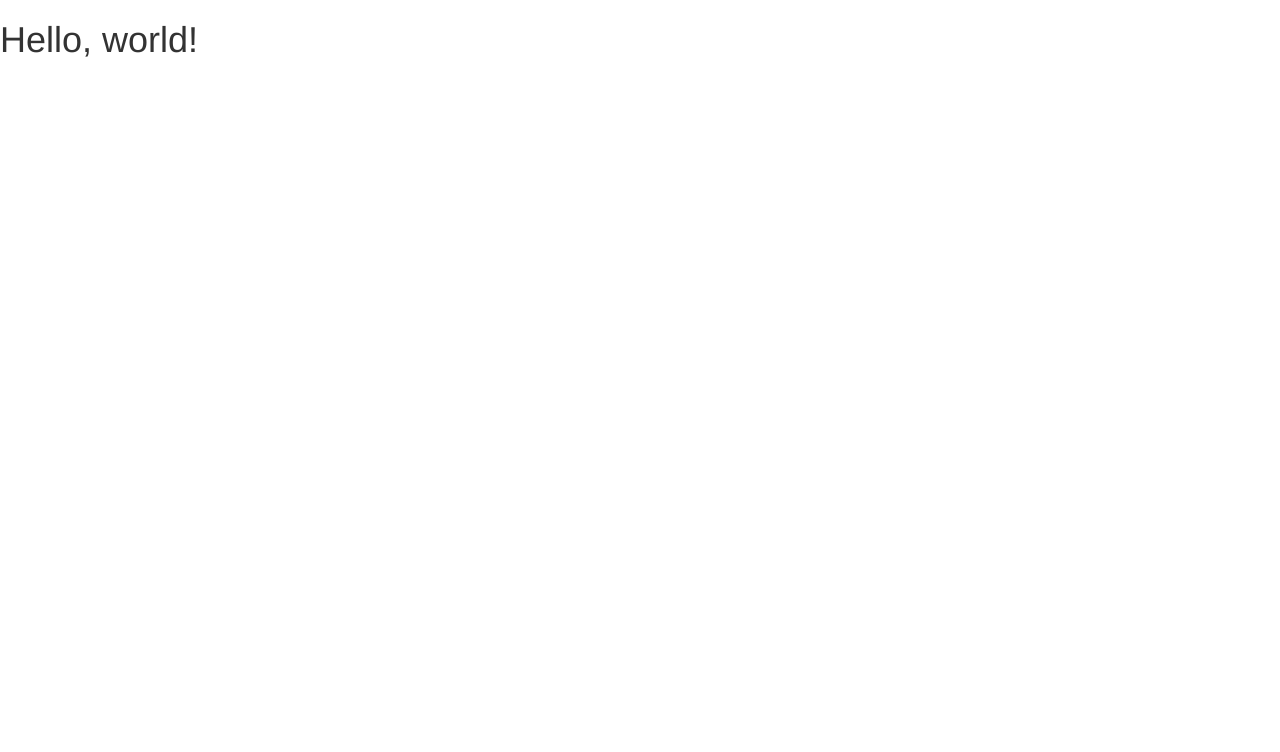
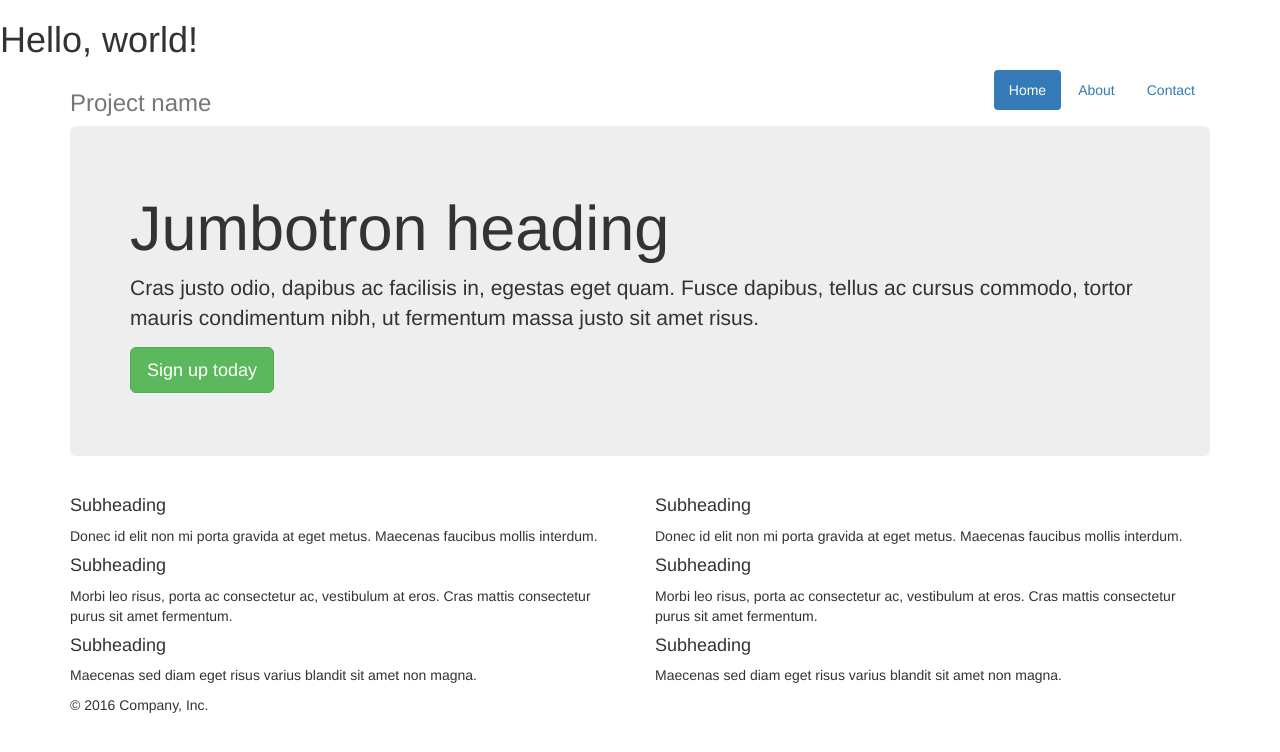
Before and after one commit to dmcotter/dmcotter.github.io, a plain HTML site: page index.html in a window 1280 px wide. Drawn offline with nearby package versions, Linux system fonts and the light colour scheme.

Commit message:
Change template to jumbotron narrow

```diff
--- a/index.html
+++ b/index.html
@@ -26,3 +26,88 @@
 <script src="js/bootstrap.min.js"></script>
 </body>
 </html>
+
+<!DOCTYPE html>
+<html lang="en">
+<head>
+    <meta charset="utf-8">
+    <meta http-equiv="X-UA-Compatible" content="IE=edge">
+    <meta name="viewport" content="width=device-width, initial-scale=1">
+    <!-- The above 3 meta tags *must* come first in the head; any other head content must come *after* these tags -->
+    <meta name="description" content="">
+    <meta name="author" content="">
+    <link rel="icon" href="../../favicon.ico">
+
+    <title>Narrow Jumbotron Template for Bootstrap</title>
+
+    <!-- Bootstrap core CSS -->
+    <link href="css/bootstrap.min.css" rel="stylesheet">
+
+    <!-- IE10 viewport hack for Surface/desktop Windows 8 bug -->
+    <link href="/css/ie10-viewport-bug-workaround.css" rel="stylesheet">
+
+    <!-- Custom styles for this template -->
+    <link href="jumbotron-narrow.css" rel="stylesheet">
+
+    <!-- HTML5 shim and Respond.js for IE8 support of HTML5 elements and media queries -->
+    <!--[if lt IE 9]>
+    <script src="https://oss.maxcdn.com/html5shiv/3.7.3/html5shiv.min.js"></script>
+    <script src="https://oss.maxcdn.com/respond/1.4.2/respond.min.js"></script>
+    <![endif]-->
+</head>
+
+<body>
+
+<div class="container">
+    <div class="header clearfix">
+        <nav>
+            <ul class="nav nav-pills pull-right">
+                <li role="presentation" class="active"><a href="#">Home</a></li>
+                <li role="presentation"><a href="#">About</a></li>
+                <li role="presentation"><a href="#">Contact</a></li>
+            </ul>
+        </nav>
+        <h3 class="text-muted">Project name</h3>
+    </div>
+
+    <div class="jumbotron">
+        <h1>Jumbotron heading</h1>
+        <p class="lead">Cras justo odio, dapibus ac facilisis in, egestas eget quam. Fusce dapibus, tellus ac cursus commodo, tortor mauris condimentum nibh, ut fermentum massa justo sit amet risus.</p>
+        <p><a class="btn btn-lg btn-success" href="#" role="button">Sign up today</a></p>
+    </div>
+
+    <div class="row marketing">
+        <div class="col-lg-6">
+            <h4>Subheading</h4>
+            <p>Donec id elit non mi porta gravida at eget metus. Maecenas faucibus mollis interdum.</p>
+
+            <h4>Subheading</h4>
+            <p>Morbi leo risus, porta ac consectetur ac, vestibulum at eros. Cras mattis consectetur purus sit amet fermentum.</p>
+
+            <h4>Subheading</h4>
+            <p>Maecenas sed diam eget risus varius blandit sit amet non magna.</p>
+        </div>
+
+        <div class="col-lg-6">
+            <h4>Subheading</h4>
+            <p>Donec id elit non mi porta gravida at eget metus. Maecenas faucibus mollis interdum.</p>
+
+            <h4>Subheading</h4>
+            <p>Morbi leo risus, porta ac consectetur ac, vestibulum at eros. Cras mattis consectetur purus sit amet fermentum.</p>
+
+            <h4>Subheading</h4>
+            <p>Maecenas sed diam eget risus varius blandit sit amet non magna.</p>
+        </div>
+    </div>
+
+    <footer class="footer">
+        <p>&copy; 2016 Company, Inc.</p>
+    </footer>
+
+</div> <!-- /container -->
+
+
+<!-- IE10 viewport hack for Surface/desktop Windows 8 bug -->
+<script src="js/ie10-viewport-bug-workaround.js"></script>
+</body>
+</html>
```
